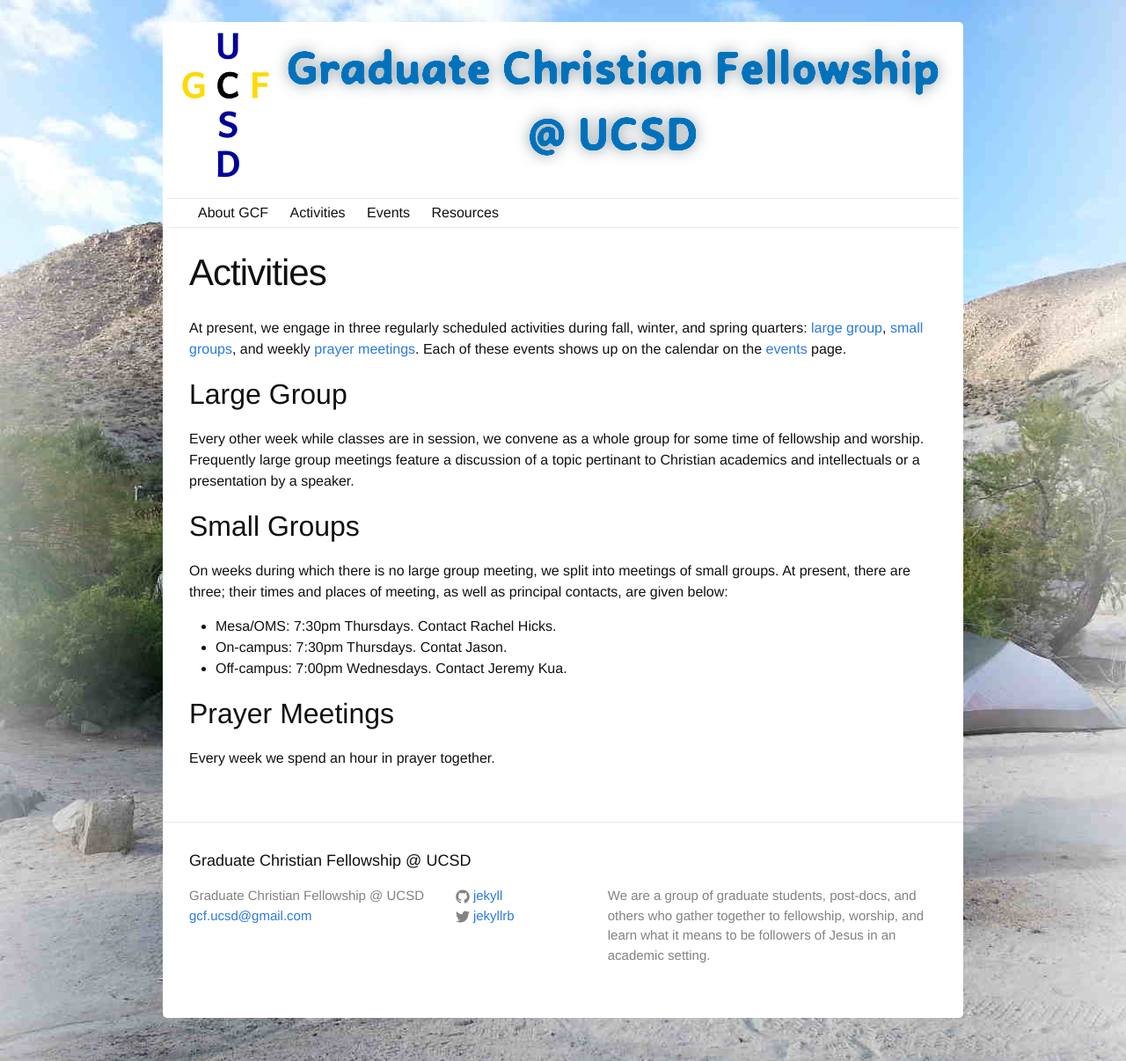
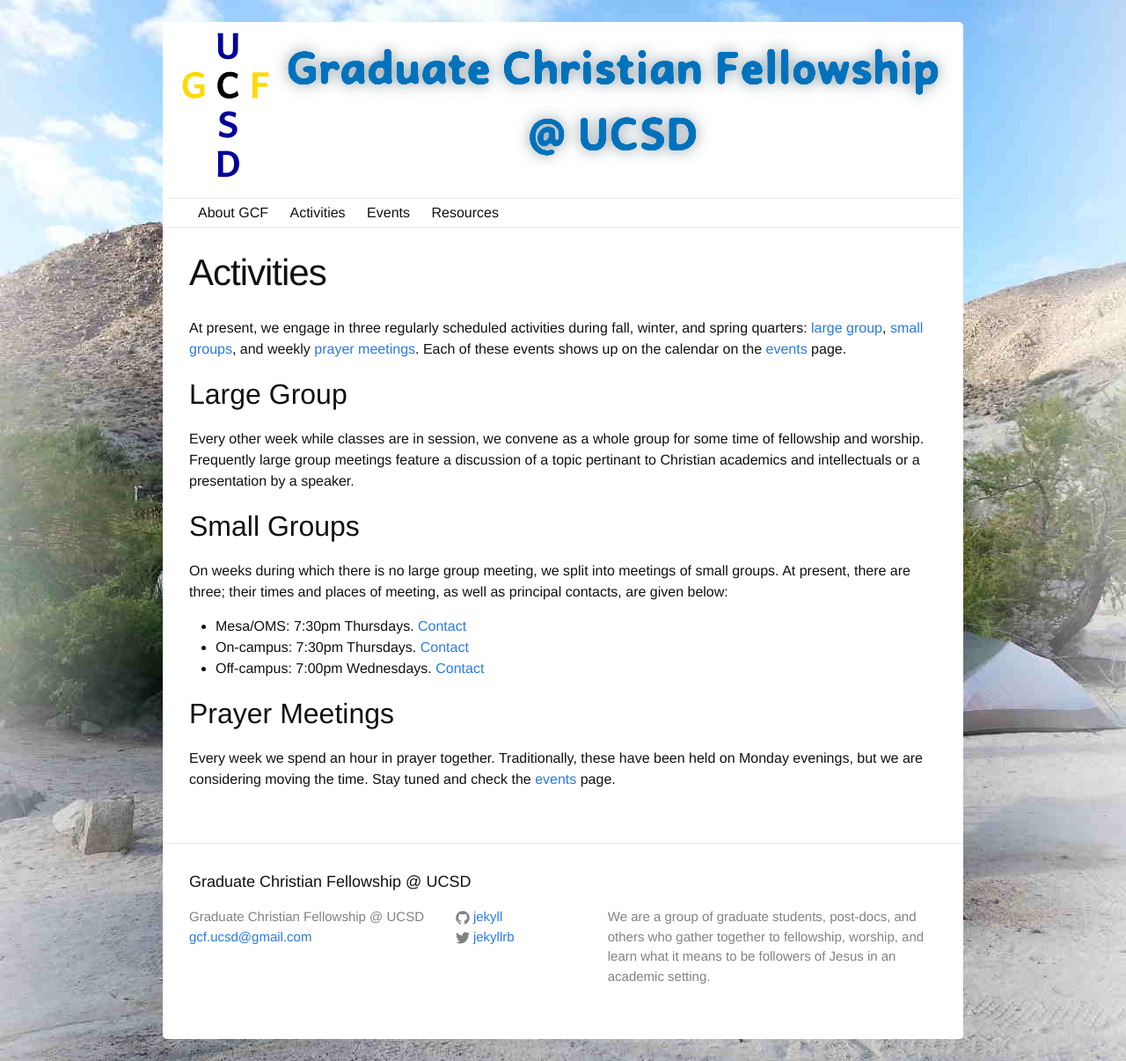
Before and after one commit to gcf-ucsd/web-jekyll, a Jekyll site: the page built from jekyll/activities.md, in a window 1280 px wide. Shown: the whole page at 88% size. Built offline with Jekyll 4.4.1, drawn with Linux system fonts in a browser that asks for light colours.

Commit message:
Fixed up activites page (a couple typos) and put in a script so that we can have email links less visible to spam-bots (uses rot13 encryption).

```diff
--- a/jekyll/activities.md
+++ b/jekyll/activities.md
@@ -21,9 +21,19 @@ On weeks during which there is no large group meeting, we split into
 meetings of small groups. At present, there are three; their times and
 places of meeting, as well as principal contacts, are given below:
 
-* Mesa/OMS: 7:30pm Thursdays. Contact Rachel Hicks.
-* On-campus: 7:30pm Thursdays. Contat Jason.
-* Off-campus: 7:00pm Wednesdays. Contact Jeremy Kua.
+<ul>
+<li>Mesa/OMS: 7:30pm Thursdays.
+<span id="obf1"><script type="text/javascript">
+document.getElementById("obf1").innerHTML="<n uers=\"znvygb:enpury.rzrevar@tznvy.pbz\" gnetrg=\"_oynax\">Pbagnpg</n>".replace(/[a-zA-Z]/g,function(c){return String.fromCharCode((c<="Z"?90:122)>=(c=c.charCodeAt(0)+13)?c:c-26);});
+</script> <noscript><span style="unicode-bidi:bidi-override;direction:rtl;">moc.liamg@enireme.lehcar</span></noscript></span></li>
+<li>On-campus: 7:30pm Thursdays.
+<span id="obf2"><script>document.getElementById("obf2").innerHTML="<n uers=\"znvygb:puvufhnalvh@tznvy.pbz\" gnetrg=\"_oynax\">Pbagnpg</n>".replace(/[a-zA-Z]/g,function(c){return String.fromCharCode((c<="Z"?90:122)>=(c=c.charCodeAt(0)+13)?c:c-26);});</script><noscript><span style="unicode-bidi:bidi-override;direction:rtl;">moc.liamg@uiynaushihc</span></noscript></span></li>
+<li>Off-campus: 7:00pm Wednesdays.
+<span id="obf3"><script>document.getElementById("obf3").innerHTML="<n uers=\"znvygb:xhn.wrerzl@tznvy.pbz\" gnetrg=\"_oynax\">Pbagnpg</n>".replace(/[a-zA-Z]/g,function(c){return String.fromCharCode((c<="Z"?90:122)>=(c=c.charCodeAt(0)+13)?c:c-26);});</script><noscript><span style="unicode-bidi:bidi-override;direction:rtl;">moc.liamg@ymerej.auk</span></noscript></span></li>
+</ul>
 
 ## <a name="PrayerMeetings"></a>Prayer Meetings ##
-Every week we spend an hour in prayer together.
+Every week we spend an hour in prayer together. Traditionally, these
+have been held on Monday evenings, but we are considering moving the
+time. Stay tuned and check the [events]({{ "/events" | prepend:
+site.baseurl }}) page.
```
